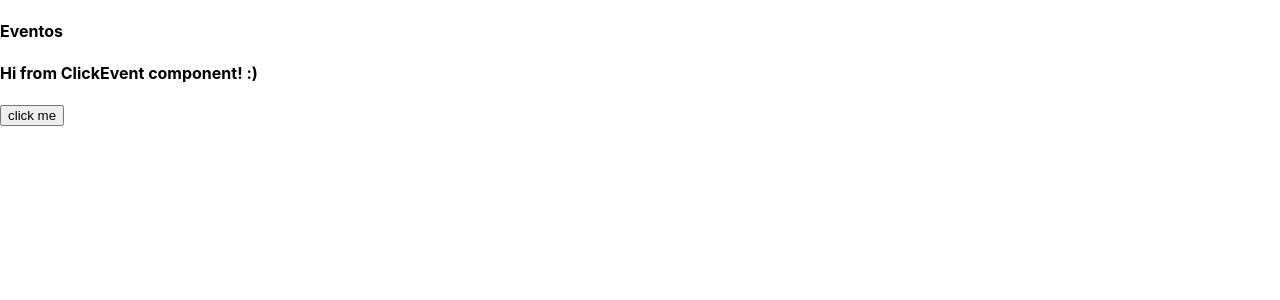
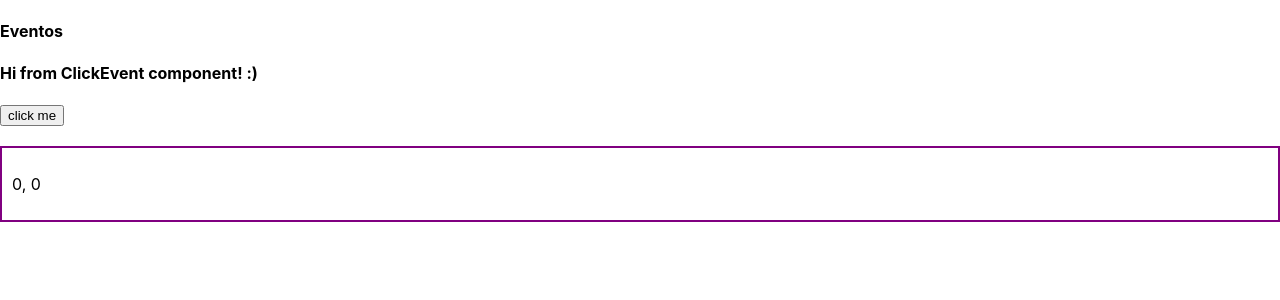
Before and after one commit to katherinebl/my-react-app, a React (Create React App) app: page / in a window 1280 px wide. Shown: the top 300 px of the page. Built offline with nearby package versions, Linux system fonts and the light colour scheme.

Commit message:
Another mouse event added to the component

```diff
--- a/src/App.js
+++ b/src/App.js
@@ -1,5 +1,5 @@
 import React, { Component } from 'react';
-import ClickEvent from './sections/events'
+import Events from './sections/events'
 import './App.css';
 
 
@@ -25,8 +25,7 @@ class App extends Component {
     return (
       <div>
         <h4>Eventos</h4>
-        {/* <button onClick={this.handleClick}>click me</button> */}
-        <ClickEvent />
+        <Events />
       </div>
     );
   }
--- a/src/sections/events.js
+++ b/src/sections/events.js
@@ -1,19 +1,39 @@
 import React, { Component } from 'react';
 
-class ClickEvent extends Component {
+class Events extends Component {
+  constructor() {
+    super()
+    this.state = { mouseX: 0, mouseY: 0 }
+  }
 
   handleClick() {
     return alert('hi there');
   }
 
+
+  handleMouseMove = (e) => {
+    const { clientX, clientY } = e
+    this.setState({ mouseX: clientX, mouseY: clientY })
+  }
+
+
   render() {
     return (
       <div>
+
         <h4>Hi from ClickEvent component! :)</h4>
+
         <button onClick={this.handleClick}>click me</button>
+
+        <div
+          onMouseMove={this.handleMouseMove}
+          style={{ border: '2px solid purple', marginTop: 20, padding: 10 }}>
+          <p>{this.state.mouseX}, {this.state.mouseY}</p>
+        </div>
+
       </div>
     );
   }
 }
 
-export default ClickEvent;
+export default Events;
```
